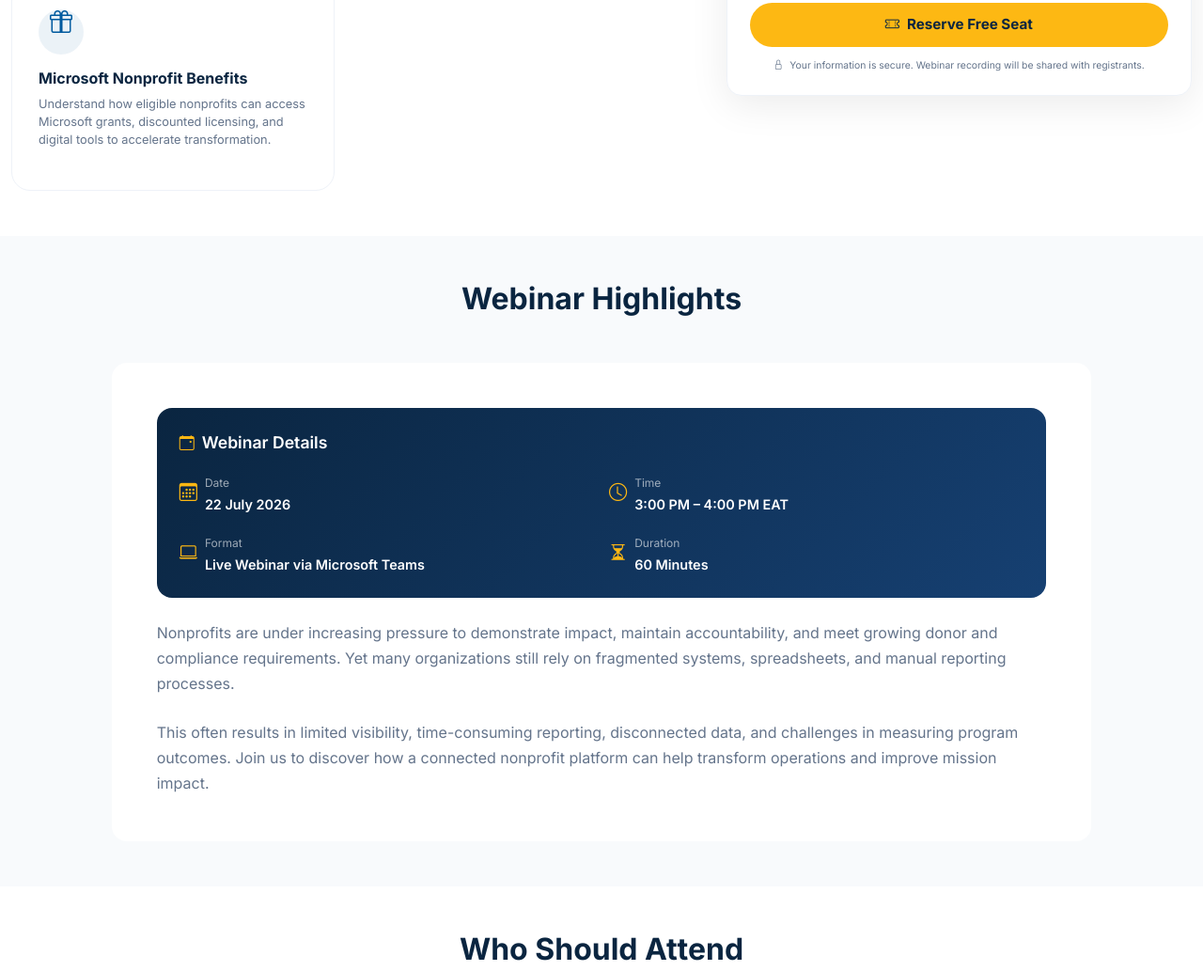
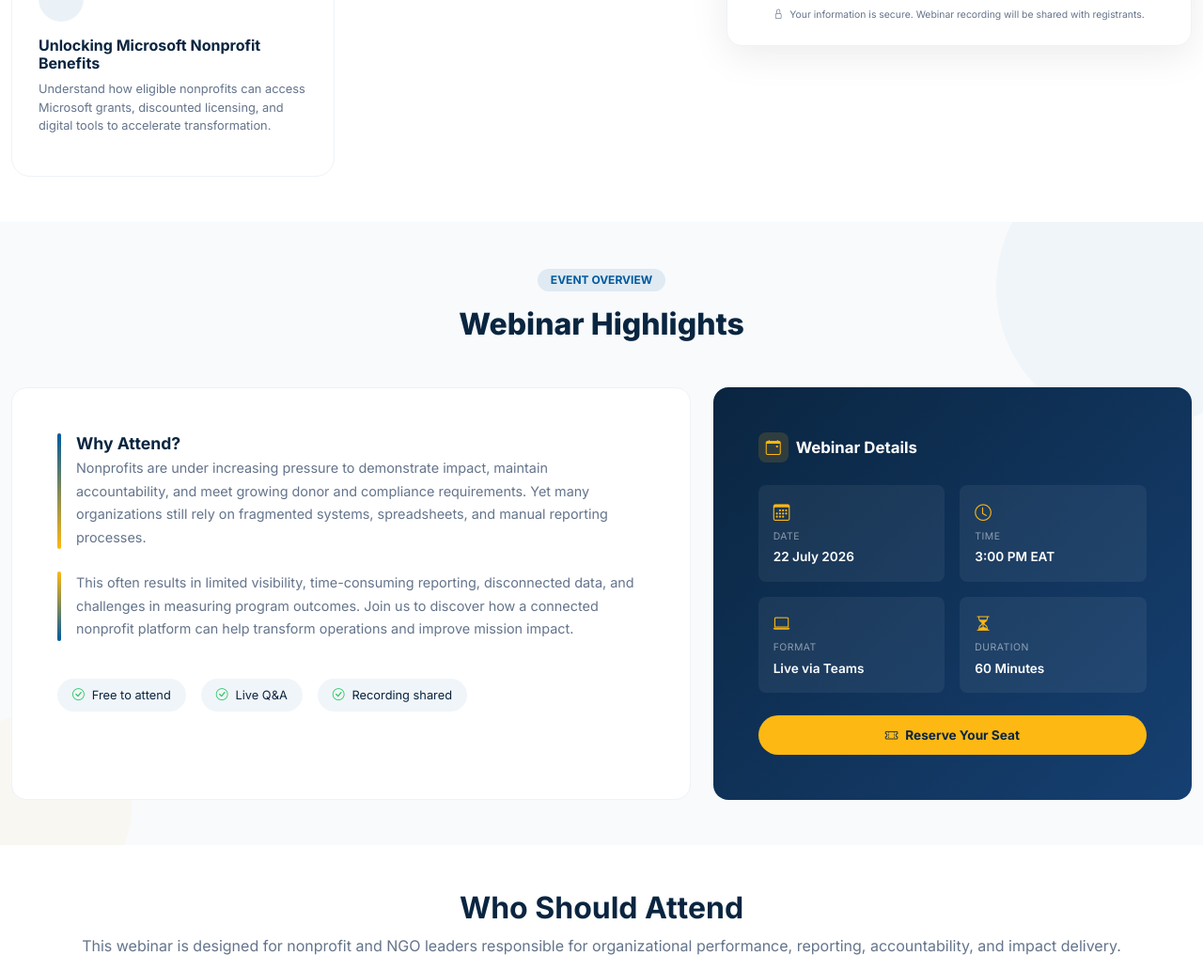
Before and after one commit to PydevG/Brightpoint-Infotech, a plain HTML site: page landing_page.html in a window 1280 px wide. Shown: the part 1483-2516 px from the top of the page at 94% size. Drawn offline with nearby package versions, Linux system fonts and the light colour scheme.

Commit message:
hero changes

```diff
--- a/landing_page.html
+++ b/landing_page.html
@@ -1057,7 +1057,7 @@
                     <span class="hero-badge-live">LIVE WEBINAR</span>
                     <span class="hero-badge-date">July 22, 2026 | 3:00 PM EAT</span>
                 </div>
-                <h1>Driving Greater <span>Mission Impact</span><br>with Microsoft Dynamics 365 for Nonprofits</h1>
+                <h1>Driving Greater <span>Mission Impact</span> with <br>Microsoft Dynamics 365 for Nonprofits</h1>
                 <p>Gain complete visibility across funding, programs, operations, and impact reporting — so your organization can deliver measurable outcomes with greater accountability.</p>
 
                 <div class="countdown-wrapper">
@@ -1073,7 +1073,7 @@
                 </div>
             </div>
             <div class="col-lg-6 hero-image-wrapper">
-                <img src="assets/images/human3.webp" class="hero-image floating-image" alt="Microsoft Dynamics 365">
+                <img src="assets/images/hero-bg.webp" class="hero-image floating-image" alt="Microsoft Dynamics 365">
             </div>
         </div>
     </div>
@@ -1102,7 +1102,7 @@
         </div>
     </div>
     <div class="hero-white-section">
-        <img src="assets/images/human3.webp" class="hero-image floating-image" alt="Microsoft Dynamics 365">
+        <img src="assets/images/hero-bg.webp" class="hero-image floating-image" alt="Microsoft Dynamics 365">
     </div>
 </div>
 
@@ -1116,11 +1116,11 @@
                     <h2 class="mt-3 mb-2" style="font-size: 1.8rem; font-weight: 700; color: var(--bp-primary);">What You'll Learn &amp; Webinar Highlights</h2>
                 </div>
                 <div class="row g-4">
-                    <div class="col-md-6 reveal"><div class="learning-card"><div class="mb-3"><div class="rounded-circle d-inline-flex align-items-center justify-content-center" style="width: 48px; height: 48px; background: rgba(0, 90, 158, 0.08);"><i class="bi bi-arrow-repeat fs-4" style="color: var(--bp-accent);"></i></div></div><h5 style="font-size: 1rem; font-weight: 700;">Modernizing Nonprofit Operations</h5><p style="font-size: 0.8rem; color: var(--bp-gray);">Learn how nonprofits can eliminate silos, improve accountability, and adopt digital transformation to strengthen mission delivery.</p></div></div>
-                    <div class="col-md-6 reveal"><div class="learning-card"><div class="mb-3"><div class="rounded-circle d-inline-flex align-items-center justify-content-center" style="width: 48px; height: 48px; background: rgba(0, 90, 158, 0.08);"><i class="bi bi-shield-check fs-4" style="color: var(--bp-accent);"></i></div></div><h5 style="font-size: 1rem; font-weight: 700;">Financial Management &amp; Compliance</h5><p style="font-size: 0.8rem; color: var(--bp-gray);">Discover how Dynamics 365 helps streamline budgeting, procurement, reporting, and compliance for stronger financial control.</p></div></div>
-                    <div class="col-md-6 reveal"><div class="learning-card"><div class="mb-3"><div class="rounded-circle d-inline-flex align-items-center justify-content-center" style="width: 48px; height: 48px; background: rgba(0, 90, 158, 0.08);"><i class="bi bi-diagram-3 fs-4" style="color: var(--bp-accent);"></i></div></div><h5 style="font-size: 1rem; font-weight: 700;">Grants, Programs &amp; Impact</h5><p style="font-size: 0.8rem; color: var(--bp-gray);">Explore how to track grants, monitor projects, measure outcomes, and improve visibility across program execution.</p></div></div>
-                    <div class="col-md-6 reveal"><div class="learning-card"><div class="mb-3"><div class="rounded-circle d-inline-flex align-items-center justify-content-center" style="width: 48px; height: 48px; background: rgba(0, 90, 158, 0.08);"><i class="bi bi-bar-chart-steps fs-4" style="color: var(--bp-accent);"></i></div></div><h5 style="font-size: 1rem; font-weight: 700;">Data into Actionable Insights</h5><p style="font-size: 0.8rem; color: var(--bp-gray);">See how dashboards, AI-powered insights, and real-time reporting improve decision-making and impact visibility.</p></div></div>
-                    <div class="col-md-6 reveal"><div class="learning-card"><div class="mb-3"><div class="rounded-circle d-inline-flex align-items-center justify-content-center" style="width: 48px; height: 48px; background: rgba(0, 90, 158, 0.08);"><i class="bi bi-gift fs-4" style="color: var(--bp-accent);"></i></div></div><h5 style="font-size: 1rem; font-weight: 700;">Microsoft Nonprofit Benefits</h5><p style="font-size: 0.8rem; color: var(--bp-gray);">Understand how eligible nonprofits can access Microsoft grants, discounted licensing, and digital tools to accelerate transformation.</p></div></div>
+                    <div class="col-md-6 reveal"><div class="learning-card"><div class="mb-3"><div class="rounded-circle d-inline-flex align-items-center justify-content-center" style="width: 48px; height: 48px; background: rgba(0, 90, 158, 0.08);"><i class="bi bi-arrow-repeat fs-4" style="color: var(--bp-accent);"></i></div></div><h5 style="font-size: 1rem; font-weight: 700;">Modernizing Nonprofit Operations for Greater Impact</h5><p style="font-size: 0.8rem; color: var(--bp-gray);">Learn how nonprofits can eliminate silos, improve accountability, and adopt digital transformation to strengthen mission delivery.</p></div></div>
+                    <div class="col-md-6 reveal"><div class="learning-card"><div class="mb-3"><div class="rounded-circle d-inline-flex align-items-center justify-content-center" style="width: 48px; height: 48px; background: rgba(0, 90, 158, 0.08);"><i class="bi bi-shield-check fs-4" style="color: var(--bp-accent);"></i></div></div><h5 style="font-size: 1rem; font-weight: 700;">Strengthening Financial Management &amp; Compliance</h5><p style="font-size: 0.8rem; color: var(--bp-gray);">Discover how Dynamics 365 helps streamline budgeting, procurement, reporting, and compliance for stronger financial control.</p></div></div>
+                    <div class="col-md-6 reveal"><div class="learning-card"><div class="mb-3"><div class="rounded-circle d-inline-flex align-items-center justify-content-center" style="width: 48px; height: 48px; background: rgba(0, 90, 158, 0.08);"><i class="bi bi-diagram-3 fs-4" style="color: var(--bp-accent);"></i></div></div><h5 style="font-size: 1rem; font-weight: 700;">Managing Grants, Programs &amp; Impact</h5><p style="font-size: 0.8rem; color: var(--bp-gray);">Explore how to track grants, monitor projects, measure outcomes, and improve visibility across program execution.</p></div></div>
+                    <div class="col-md-6 reveal"><div class="learning-card"><div class="mb-3"><div class="rounded-circle d-inline-flex align-items-center justify-content-center" style="width: 48px; height: 48px; background: rgba(0, 90, 158, 0.08);"><i class="bi bi-bar-chart-steps fs-4" style="color: var(--bp-accent);"></i></div></div><h5 style="font-size: 1rem; font-weight: 700;">Turning Data into Actionable Insights</h5><p style="font-size: 0.8rem; color: var(--bp-gray);">See how dashboards, AI-powered insights, and real-time reporting improve decision-making and impact visibility.</p></div></div>
+                    <div class="col-md-6 reveal"><div class="learning-card"><div class="mb-3"><div class="rounded-circle d-inline-flex align-items-center justify-content-center" style="width: 48px; height: 48px; background: rgba(0, 90, 158, 0.08);"><i class="bi bi-gift fs-4" style="color: var(--bp-accent);"></i></div></div><h5 style="font-size: 1rem; font-weight: 700;">Unlocking Microsoft Nonprofit Benefits</h5><p style="font-size: 0.8rem; color: var(--bp-gray);">Understand how eligible nonprofits can access Microsoft grants, discounted licensing, and digital tools to accelerate transformation.</p></div></div>
                 </div>
             </div>
 
@@ -1200,53 +1200,90 @@
 </section>
 
 <!-- Webinar Highlights -->
-<section class="py-5" style="background: #f8fafc;">
-    <div class="container">
+<section class="py-5" style="background: #f8fafc; position: relative; overflow: hidden;">
+    <div style="position: absolute; top: -80px; right: -80px; width: 300px; height: 300px; border-radius: 50%; background: rgba(0, 90, 158, 0.03); pointer-events: none;"></div>
+    <div style="position: absolute; bottom: -60px; left: -60px; width: 200px; height: 200px; border-radius: 50%; background: rgba(253, 184, 19, 0.04); pointer-events: none;"></div>
+    <div class="container position-relative">
         <div class="text-center mb-5">
-            <h2 class="section-title">Webinar Highlights</h2>
-        </div>
-        <div class="row justify-content-center">
-            <div class="col-lg-10">
-                <div class="bg-white rounded-4 p-4 p-md-5 reveal">
-                    <div class="rounded-4 p-4 mb-4" style="background: linear-gradient(135deg, #0a2540 0%, #164072 100%);">
-                        <div class="d-flex align-items-center gap-2 mb-3">
-                            <i class="bi bi-calendar-event" style="color: var(--bp-gold);"></i>
-                            <span style="color: white; font-weight: 600; font-size: 1.1rem;">Webinar Details</span>
+            <span class="badge" style="background: rgba(0, 90, 158, 0.1); color: var(--bp-accent); padding: 6px 14px; border-radius: 30px;">EVENT OVERVIEW</span>
+            <h2 class="mt-3 section-title" style="font-weight: 800;">Webinar Highlights</h2>
+        </div>
+        <div class="row g-4 align-items-stretch">
+            <div class="col-lg-7">
+                <div class="bg-white rounded-4 p-4 p-md-5 h-100 reveal" style="border: 1px solid #eef2f8;">
+                    <div class="d-flex gap-3 mb-4">
+                        <div style="width: 4px; background: linear-gradient(180deg, var(--bp-accent), var(--bp-gold)); border-radius: 4px; flex-shrink: 0;"></div>
+                        <div>
+                            <h4 style="font-weight: 700; color: var(--bp-primary); font-size: 1.1rem; margin-bottom: 4px;">Why Attend?</h4>
+                            <p style="font-size: 0.9rem; color: var(--bp-gray); line-height: 1.7; margin-bottom: 0;">
+                                Nonprofits are under increasing pressure to demonstrate impact, maintain accountability, and meet growing donor and compliance requirements. Yet many organizations still rely on fragmented systems, spreadsheets, and manual reporting processes.
+                            </p>
                         </div>
-                        <div class="row g-3">
-                            <div class="col-sm-6">
-                                <div class="d-flex gap-2 align-items-center">
-                                    <i class="bi bi-calendar3" style="color: var(--bp-gold); font-size: 1.2rem;"></i>
-                                    <div><span style="color: rgba(255,255,255,0.6); font-size: 0.75rem;">Date</span><br><span style="color: white; font-weight: 600; font-size: 0.9rem;">22 July 2026</span></div>
-                                </div>
+                    </div>
+                    <div class="d-flex gap-3">
+                        <div style="width: 4px; background: linear-gradient(180deg, var(--bp-gold), var(--bp-accent)); border-radius: 4px; flex-shrink: 0;"></div>
+                        <div>
+                            <p style="font-size: 0.9rem; color: var(--bp-gray); line-height: 1.7; margin-bottom: 0;">
+                                This often results in limited visibility, time-consuming reporting, disconnected data, and challenges in measuring program outcomes. Join us to discover how a connected nonprofit platform can help transform operations and improve mission impact.
+                            </p>
+                        </div>
+                    </div>
+                    <div class="mt-4 pt-3 d-flex flex-wrap gap-3">
+                        <span class="d-inline-flex align-items-center gap-2 px-3 py-2 rounded-pill" style="background: rgba(0, 90, 158, 0.06); font-size: 0.8rem; color: var(--bp-primary);">
+                            <i class="bi bi-check-circle" style="color: #22c55e;"></i> Free to attend
+                        </span>
+                        <span class="d-inline-flex align-items-center gap-2 px-3 py-2 rounded-pill" style="background: rgba(0, 90, 158, 0.06); font-size: 0.8rem; color: var(--bp-primary);">
+                            <i class="bi bi-check-circle" style="color: #22c55e;"></i> Live Q&amp;A
+                        </span>
+                        <span class="d-inline-flex align-items-center gap-2 px-3 py-2 rounded-pill" style="background: rgba(0, 90, 158, 0.06); font-size: 0.8rem; color: var(--bp-primary);">
+                            <i class="bi bi-check-circle" style="color: #22c55e;"></i> Recording shared
+                        </span>
+                    </div>
+                </div>
+            </div>
+            <div class="col-lg-5">
+                <div class="rounded-4 p-4 p-md-5 h-100 d-flex flex-column justify-content-center" style="background: linear-gradient(135deg, #0a2540 0%, #164072 100%);">
+                    <div class="d-flex align-items-center gap-2 mb-4">
+                        <div style="width: 32px; height: 32px; background: rgba(253, 184, 19, 0.15); border-radius: 8px; display: flex; align-items: center; justify-content: center;">
+                            <i class="bi bi-calendar-event" style="color: var(--bp-gold); font-size: 1rem;"></i>
+                        </div>
+                        <span style="color: white; font-weight: 700; font-size: 1.05rem;">Webinar Details</span>
+                    </div>
+                    <div class="row g-3">
+                        <div class="col-6">
+                            <div class="d-flex flex-column gap-1 p-3 rounded-3" style="background: rgba(255,255,255,0.06);">
+                                <i class="bi bi-calendar3" style="color: var(--bp-gold); font-size: 1.1rem;"></i>
+                                <span style="color: rgba(255,255,255,0.5); font-size: 0.65rem; text-transform: uppercase; letter-spacing: 0.5px;">Date</span>
+                                <span style="color: white; font-weight: 600; font-size: 0.85rem;">22 July 2026</span>
                             </div>
-                            <div class="col-sm-6">
-                                <div class="d-flex gap-2 align-items-center">
-                                    <i class="bi bi-clock" style="color: var(--bp-gold); font-size: 1.2rem;"></i>
-                                    <div><span style="color: rgba(255,255,255,0.6); font-size: 0.75rem;">Time</span><br><span style="color: white; font-weight: 600; font-size: 0.9rem;">3:00 PM – 4:00 PM EAT</span></div>
-                                </div>
+                        </div>
+                        <div class="col-6">
+                            <div class="d-flex flex-column gap-1 p-3 rounded-3" style="background: rgba(255,255,255,0.06);">
+                                <i class="bi bi-clock" style="color: var(--bp-gold); font-size: 1.1rem;"></i>
+                                <span style="color: rgba(255,255,255,0.5); font-size: 0.65rem; text-transform: uppercase; letter-spacing: 0.5px;">Time</span>
+                                <span style="color: white; font-weight: 600; font-size: 0.85rem;">3:00 PM EAT</span>
                             </div>
-                            <div class="col-sm-6">
-                                <div class="d-flex gap-2 align-items-center">
-                                    <i class="bi bi-laptop" style="color: var(--bp-gold); font-size: 1.2rem;"></i>
-                                    <div><span style="color: rgba(255,255,255,0.6); font-size: 0.75rem;">Format</span><br><span style="color: white; font-weight: 600; font-size: 0.9rem;">Live Webinar via Microsoft Teams</span></div>
-                                </div>
+                        </div>
+                        <div class="col-6">
+                            <div class="d-flex flex-column gap-1 p-3 rounded-3" style="background: rgba(255,255,255,0.06);">
+                                <i class="bi bi-laptop" style="color: var(--bp-gold); font-size: 1.1rem;"></i>
+                                <span style="color: rgba(255,255,255,0.5); font-size: 0.65rem; text-transform: uppercase; letter-spacing: 0.5px;">Format</span>
+                                <span style="color: white; font-weight: 600; font-size: 0.85rem;">Live via Teams</span>
                             </div>
-                            <div class="col-sm-6">
-                                <div class="d-flex gap-2 align-items-center">
-                                    <i class="bi bi-hourglass-split" style="color: var(--bp-gold); font-size: 1.2rem;"></i>
-                                    <div><span style="color: rgba(255,255,255,0.6); font-size: 0.75rem;">Duration</span><br><span style="color: white; font-weight: 600; font-size: 0.9rem;">60 Minutes</span></div>
-                                </div>
+                        </div>
+                        <div class="col-6">
+                            <div class="d-flex flex-column gap-1 p-3 rounded-3" style="background: rgba(255,255,255,0.06);">
+                                <i class="bi bi-hourglass-split" style="color: var(--bp-gold); font-size: 1.1rem;"></i>
+                                <span style="color: rgba(255,255,255,0.5); font-size: 0.65rem; text-transform: uppercase; letter-spacing: 0.5px;">Duration</span>
+                                <span style="color: white; font-weight: 600; font-size: 0.85rem;">60 Minutes</span>
                             </div>
                         </div>
                     </div>
-
-                    <p style="font-size: 1rem; color: var(--bp-gray); line-height: 1.7; margin-bottom: 24px;">
-                        Nonprofits are under increasing pressure to demonstrate impact, maintain accountability, and meet growing donor and compliance requirements. Yet many organizations still rely on fragmented systems, spreadsheets, and manual reporting processes.
-                    </p>
-                    <p style="font-size: 1rem; color: var(--bp-gray); line-height: 1.7; margin-bottom: 0;">
-                        This often results in limited visibility, time-consuming reporting, disconnected data, and challenges in measuring program outcomes. Join us to discover how a connected nonprofit platform can help transform operations and improve mission impact.
-                    </p>
+                    <div class="mt-4 text-center">
+                        <a href="#register-form" class="btn" style="background: var(--bp-gold); color: var(--bp-primary); padding: 10px 24px; border-radius: 50px; font-weight: 700; font-size: 0.85rem; width: 100%;">
+                            <i class="bi bi-ticket-perforated me-2"></i>Reserve Your Seat
+                        </a>
+                    </div>
                 </div>
             </div>
         </div>
@@ -1335,26 +1372,7 @@
     </div>
 </section>
 
-<!-- Why Attend Badges -->
-<section class="py-4" style="background: #f8fafc;">
-    <div class="container">
-        <div class="row justify-content-center">
-            <div class="col-lg-8">
-                <div class="d-flex flex-wrap justify-content-center gap-3">
-                    <span class="badge d-inline-flex align-items-center gap-2 px-4 py-3" style="background: white; color: var(--bp-primary); font-size: 0.9rem; border-radius: 50px; box-shadow: 0 2px 8px rgba(0,0,0,0.05);">
-                        <i class="bi bi-check-circle-fill" style="color: #22c55e;"></i> Free to attend
-                    </span>
-                    <span class="badge d-inline-flex align-items-center gap-2 px-4 py-3" style="background: white; color: var(--bp-primary); font-size: 0.9rem; border-radius: 50px; box-shadow: 0 2px 8px rgba(0,0,0,0.05);">
-                        <i class="bi bi-check-circle-fill" style="color: #22c55e;"></i> Live Q&amp;A with Microsoft nonprofit experts
-                    </span>
-                    <span class="badge d-inline-flex align-items-center gap-2 px-4 py-3" style="background: white; color: var(--bp-primary); font-size: 0.9rem; border-radius: 50px; box-shadow: 0 2px 8px rgba(0,0,0,0.05);">
-                        <i class="bi bi-check-circle-fill" style="color: #22c55e;"></i> Webinar recording and resources shared after the session
-                    </span>
-                </div>
-            </div>
-        </div>
-    </div>
-</section>
+
 
 
 
```
Also changed, not shown: assets/images/dynamicsmodules.webp (deleted), assets/images/hero-bg.webp (added), assets/images/human-36.png (deleted), assets/images/human.webp (deleted), assets/images/human2.webp (deleted), assets/images/human3.webp (deleted).
